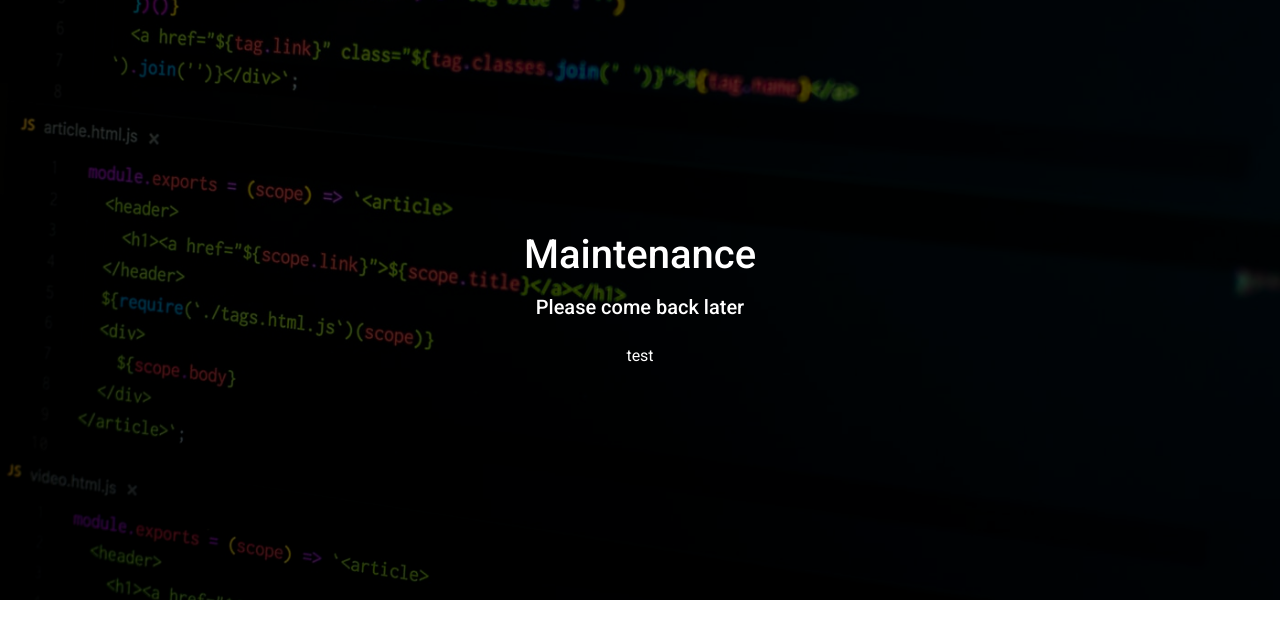
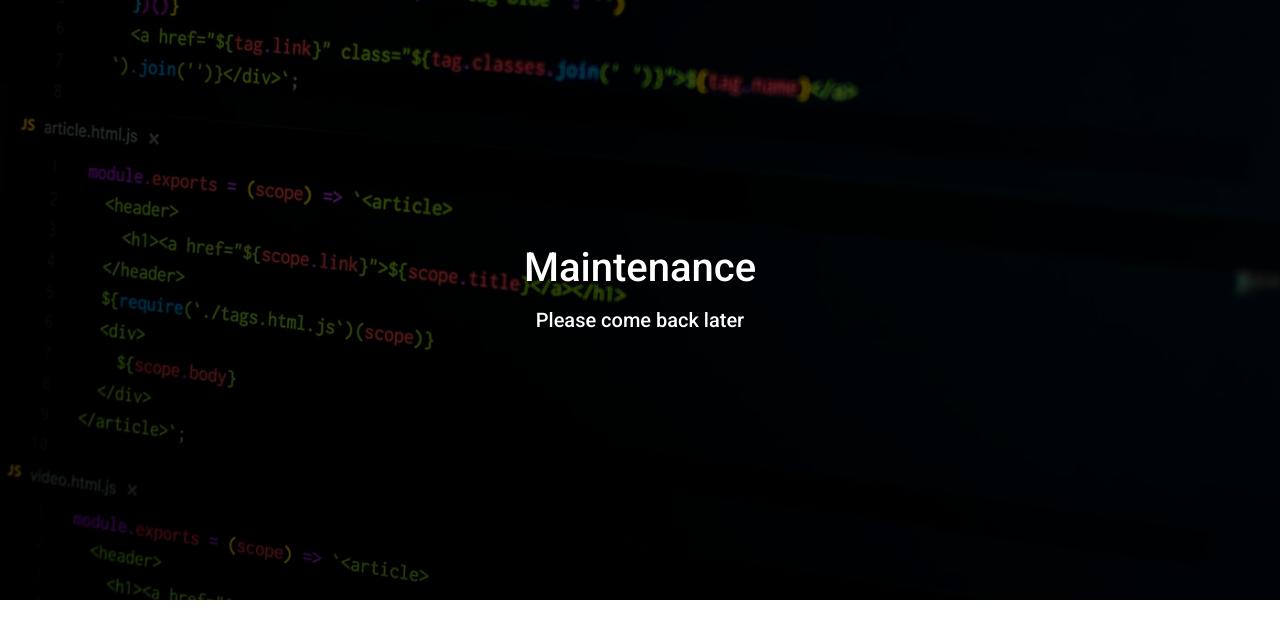
Before and after one commit to Dominic-ktz/GWorks-Webbuilder, a PHP site: page / in a window 1280 px wide. Shown: the part 59-698 px from the top of the page. Run offline with PHP 8.4, Linux system fonts and the light colour scheme; some libraries are stand-ins or nearby versions.

Commit message:
Update preloader

```diff
--- a/footer.php
+++ b/footer.php
@@ -5,7 +5,7 @@
 ></script>
 <script type="text/javascript">
 $( document ).ready(function() {
-    docuent.getElementById("test").style.display = "none";
+    $("#test").hide();
 });
 </script>
 </html>
```
